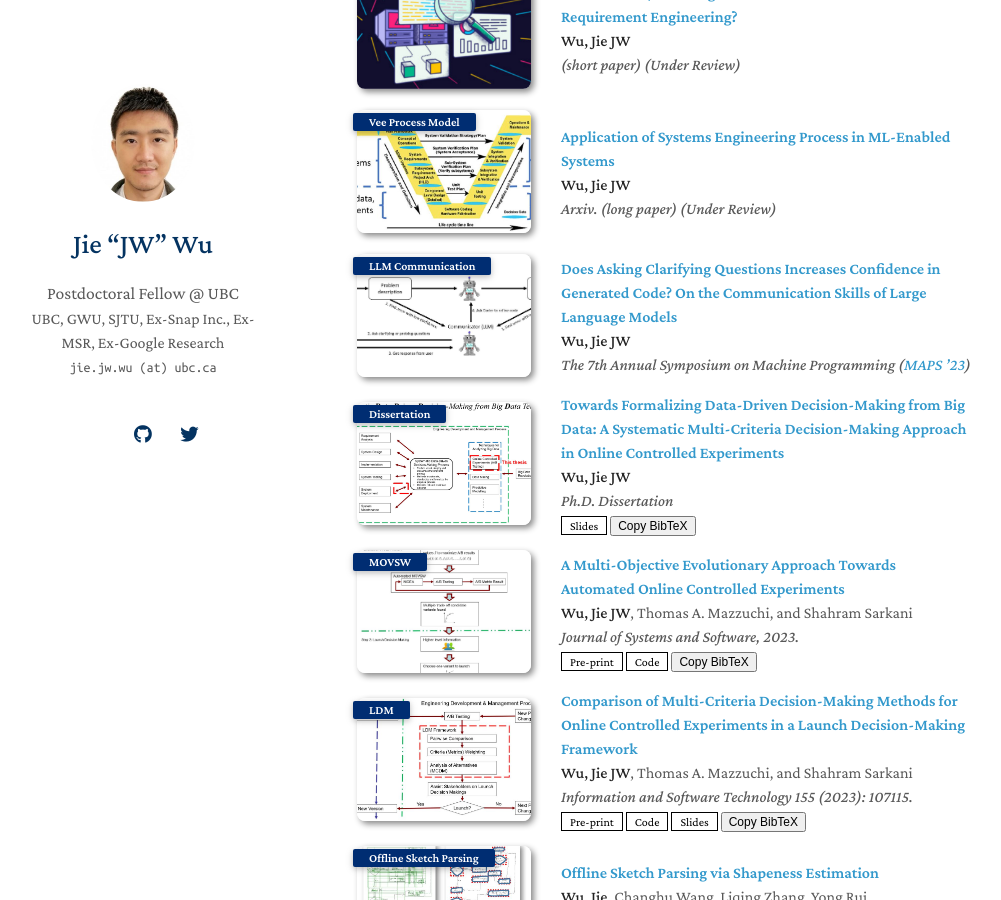
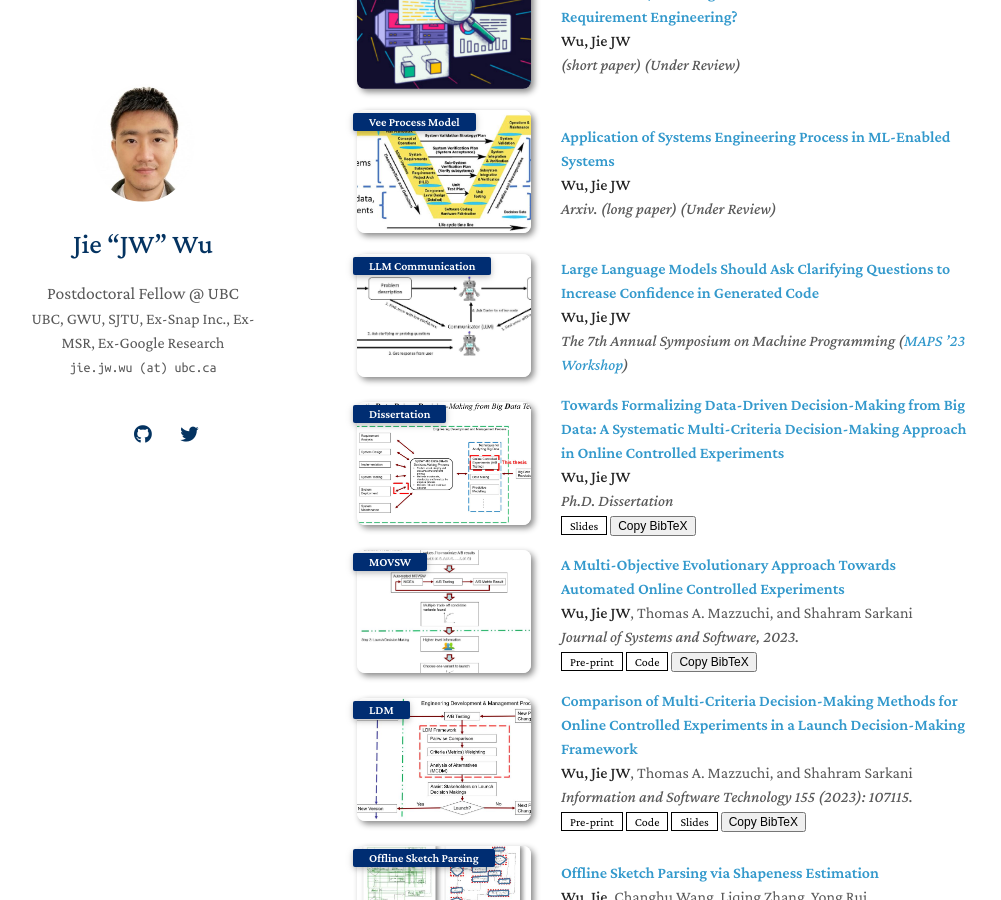
Before and after one commit to yaoyao-liu/minimal-light, a Jekyll site: the page built from index.md, in a window 1280 px wide and 900 px high, scrolled down 1274 px. Shown: the whole window, without its empty margins (133-1134 px from the left). Built offline with Jekyll 4.4.1, drawn with Linux system fonts in a browser that asks for light colours; nearby versions of some CDN libraries; a style sheet for code colours, icons or effects is not loaded; our own code applies the rules of GitHub Pages for plain Markdown files.

Commit message:
Update publications.md

```diff
--- a/_includes/publications.md
+++ b/_includes/publications.md
@@ -52,9 +52,9 @@
     <abbr class="badge">LLM Communication</abbr>
   </div>
   <div class="col-sm-9" style="position: relative;padding-right: 15px;padding-left: 20px;">
-    <div class="title"><a href="https://arxiv.org/pdf/2308.13507.pdf">Does Asking Clarifying Questions Increases Confidence in Generated Code? On the Communication Skills of Large Language Models </a> </div>
+    <div class="title"><a href="https://arxiv.org/pdf/2308.13507.pdf">Large Language Models Should Ask Clarifying Questions to Increase Confidence in Generated Code </a> </div>
     <div class="author"><strong>Wu, Jie JW</strong></div>
-    <div class="periodical"><em>The 7th Annual Symposium on Machine Programming (<a href="https://mapsworkshop.github.io/">MAPS ’23</a>) </em></div>
+    <div class="periodical"><em>The 7th Annual Symposium on Machine Programming (<a href="https://mapsworkshop.github.io/">MAPS ’23 Workshop</a>) </em></div>
   </div>
 </div>
 </li>
```
